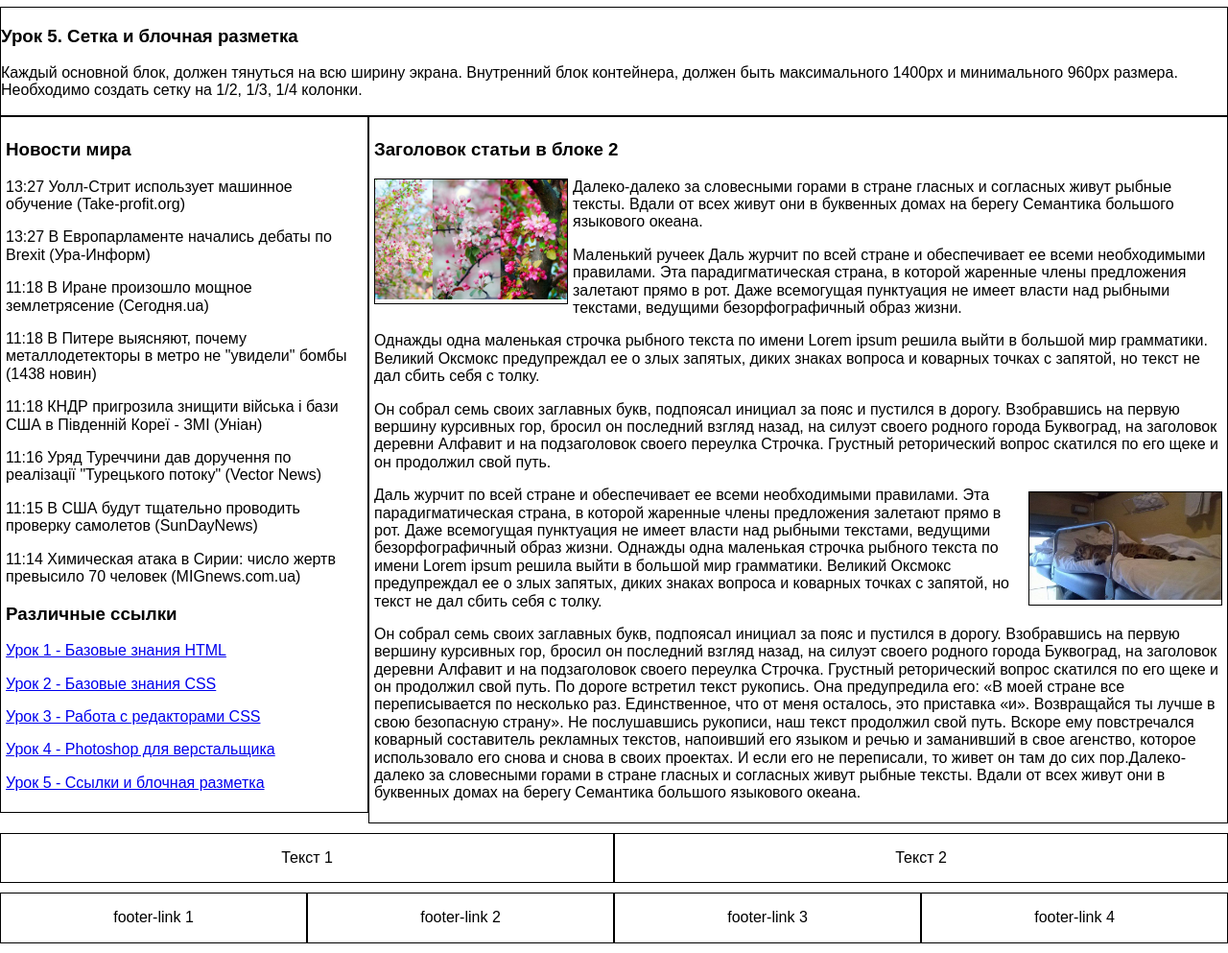
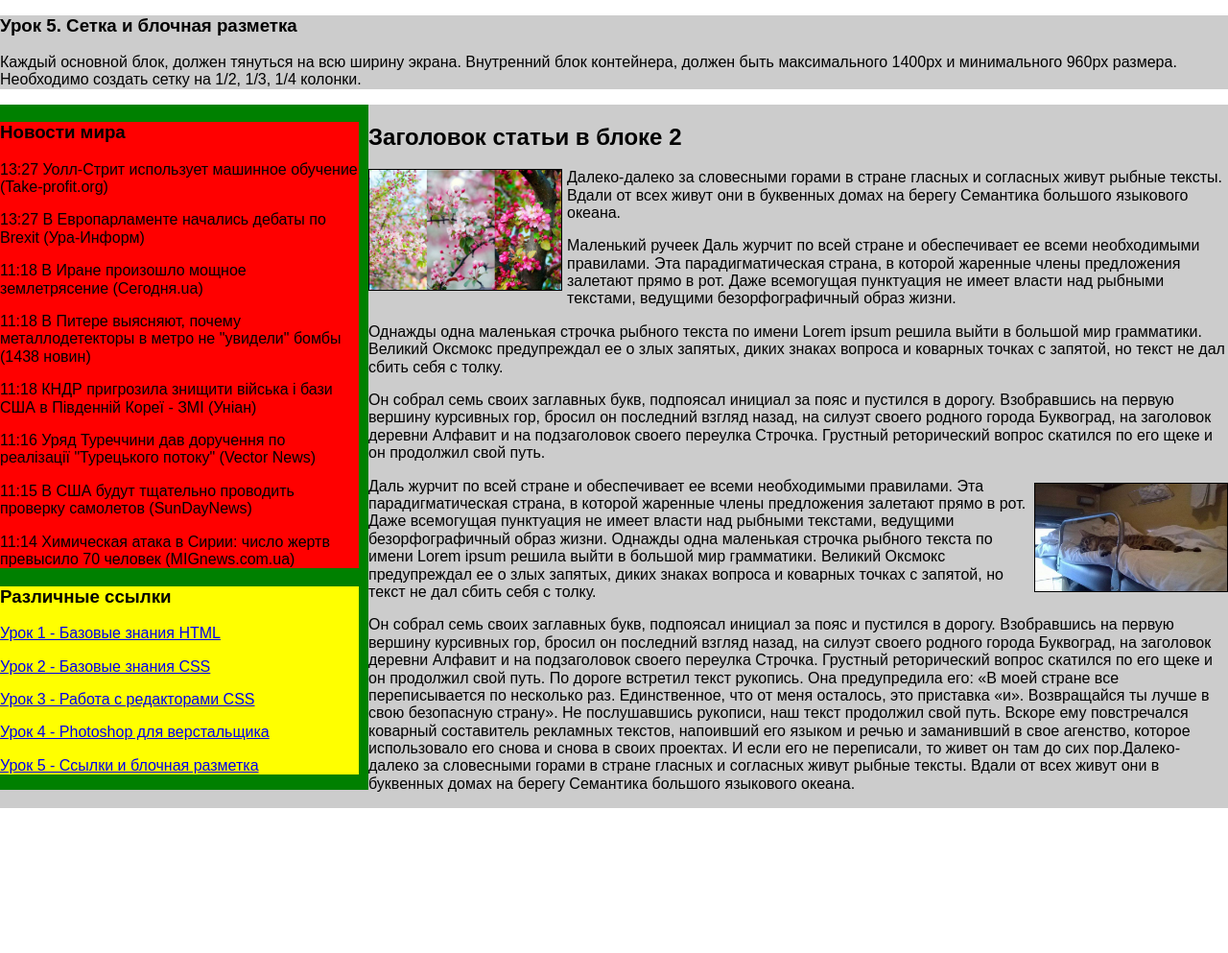
Before and after one commit to TaniaGrudacheva/DZ_LESSON5, a plain HTML site: page index.html in a window 1280 px wide. Shown: the part 53-1046 px from the top of the page at 96% size. After the commit the page ends 895 px from the top, so only its background shows below. Drawn offline with Linux system fonts and the light colour scheme.

Commit message:
no message

```diff
--- a/css/style.css
+++ b/css/style.css
@@ -1,9 +1,8 @@
 .container{
-    /*max-width: 1400px;
-    min-width: 960px;*/
+    max-width: 1200;
+    min-width: 960;
     margin: auto;
-    margin-bottom: 10px;
-/*    background: #ccc;*/
+    position: relative;
 }
 
 .row:after{
@@ -13,37 +12,20 @@
 }
 
 .col-in-row{
+    display: inline-block;
     float: left;
-    border: 1px solid #000;
     box-sizing: border-box;
-}
-
-.col-1{
-    width: 100%;
-}
-
-.col-2{
-    width: 50%;
-    vertical-align: middle;
-    text-align: center;
 }
 
 .col-3{
     width: 33.333333%;
     height: 50px;
+    background: #ccc;
+/*    margin-bottom: 10px;*/
+    border: 1px solid #000;
+    padding: 10px;
 }
 
-.col-4{
-    width: 25%;
-    vertical-align: middle;
-    text-align: center;
-}
-
-/* Блок 1 - меню и логотип */
-/*.menuheader{
-    height: 60px;
-}
-*/
 .menu{
     list-style: none;
     padding: 0;
@@ -54,10 +36,6 @@
     text-align: left;
 }
 
-.logo{
-    text-align: center;
-}
-
 .menu-right{
     text-align: right;
 }
@@ -66,31 +44,31 @@ li{
     display:inline;
 }
 
-/* Блок, следующий за меню */
 .block1{
-    height: 50px;
+    background: #ccc;
 }
-/* Новости, ссылки, статья*/
+
 .block2{
+    background: #ccc;
     min-height: 300px;
 }
-/*
+
 .col-news{
     background: red;
 }
 .col-links{
     background: yellow;
 }
-*/
+
 .block2-left{
     width: 30%;
-/*    background: green;*/
-    padding: 5px;
+    background: green;
+    padding-right: 10px;
 }
 .block2-right{
     width: 70%;
-/*    border: 1px solid #000;*/
-    padding: 5px;
+/*    overflow-x: scroll;
+    overflow-y: scroll;*/
 }
 
 .article-pict{
@@ -108,3 +86,39 @@ li{
     float: right;
     margin-right: 0;
 }
+
+.block{
+    height: 150px;
+    background: #ccc;
+    border: 1px solid #000;
+
+    margin-bottom: 10px;
+    min-width: 150px;
+/*    display: inline-block;*/
+    float: left;
+    vertical-align: top;
+}
+
+img{
+    float: left;
+}
+
+.container{
+    max-width: 1200;
+    min-width: 960;
+    margin: auto;
+}
+.col-2{
+    height: 150px;
+    background: #ccc;
+    margin-bottom: 10px;
+    width: 50%;
+    float: left;
+    border: 1px solid #000;
+    padding: 10px;
+    box-sizing: border-box;
+}
+
+.col-2 + .col-2{
+    background: #888;
+}
--- a/index.html
+++ b/index.html
@@ -33,16 +33,15 @@
                                 <li><a href="#">Пункт 4</a></li>
                             </ul>
                         </nav>
+
                     </div>
                 </div>
             </div>
        </div>
        <div class="block1">
            <div class="container">
-                <div class="col-in-row col-1">
-                    <h3>Урок 5. Сетка и блочная разметка</h3>
+                <H3>Урок 5. Сетка и блочная разметка</H3>
                 <p>Каждый основной блок, должен тянуться на всю ширину экрана. Внутренний блок контейнера, должен быть максимального 1400px и        минимального 960px размера. Необходимо создать сетку на 1/2, 1/3, 1/4 колонки.</p>
-                </div>
             </div>
        </div>
        <div class="block2">
@@ -71,16 +70,16 @@
                            </div>
                        </div>
                    </div>
-                    <div class="col-in-row block2-right">
-                        <h3>Заголовок статьи в блоке 2</h3>
-                            <div class="article-pict" id="article-pict-1">
+                   <div class="col-in-row block2-right"">
+                       <h2>Заголовок статьи в блоке 2</h2>
+                       <div id="article-pict-1" class="article-pict">
                            <img src="images/cherry.png" width="200" title="Вишня" alt="Фотография цветущего дерева">
                        </div>
                        <p>Далеко-далеко за словесными горами в стране гласных и согласных живут рыбные тексты. Вдали от всех живут они в буквенных домах на берегу Семантика большого языкового океана.</p>
                        <p>Маленький ручеек Даль журчит по всей стране и обеспечивает ее всеми необходимыми правилами. Эта парадигматическая страна, в которой жаренные члены предложения залетают прямо в рот. Даже всемогущая пунктуация не имеет власти над рыбными текстами, ведущими безорфографичный образ жизни.</p>
                        <p>Однажды одна маленькая строчка рыбного текста по имени Lorem ipsum решила выйти в большой мир грамматики. Великий Оксмокс предупреждал ее о злых запятых, диких знаках вопроса и коварных точках с запятой, но текст не дал сбить себя с толку.</p>
                        <p>Он собрал семь своих заглавных букв, подпоясал инициал за пояс и пустился в дорогу. Взобравшись на первую вершину курсивных гор, бросил он последний взгляд назад, на силуэт своего родного города Буквоград, на заголовок деревни Алфавит и на подзаголовок своего переулка Строчка. Грустный реторический вопрос скатился по его щеке и он продолжил свой путь.</p>
-                        <div class="article-pict" id="article-pict-2">
+                       <div id="article-pict-2" class="article-pict">
                            <img src="images/kotik.jpg" width="200" title="Чай? Не надо." alt="Котик">
                        </div>
                        <p>Даль журчит по всей стране и обеспечивает ее всеми необходимыми правилами. Эта парадигматическая страна, в которой жаренные члены предложения залетают прямо в рот. Даже всемогущая пунктуация не имеет власти над рыбными текстами, ведущими безорфографичный образ жизни. Однажды одна маленькая строчка рыбного текста по имени Lorem ipsum решила выйти в большой мир грамматики. Великий Оксмокс предупреждал ее о злых запятых, диких знаках вопроса и коварных точках с запятой, но текст не дал сбить себя с толку.</p>
@@ -89,35 +88,5 @@
                </div>
            </div>
        </div>
-        <div class="block3">
-            <div class="container">
-                <div class="row">
-                    <div class="col-in-row col-2">
-                        <p>Текст 1</p>
-                    </div>
-                    <div class="col-in-row col-2">
-                        <p>Текст 2</p>
-                    </div>
-                </div>
-            </div>
-        </div>
-        <div class="block4">
-            <div class="container">
-                <div class="row">
-                    <div class="col-in-row col-4">
-                        <p>footer-link 1</p>
-                    </div>
-                    <div class="col-in-row col-4">
-                        <p>footer-link 2</p>
-                    </div>
-                    <div class="col-in-row col-4">
-                        <p>footer-link 3</p>
-                    </div>
-                    <div class="col-in-row col-4">
-                        <p>footer-link 4</p>
-                    </div>
-                </div>
-            </div>
-        </div>
    </body>
 </html>
```
Lines whose indentation alone changed are shown as unchanged.
